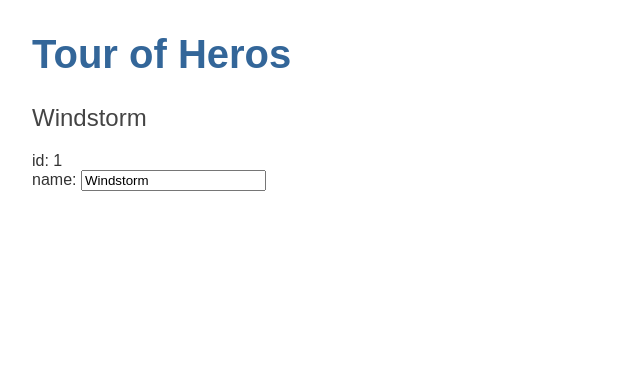
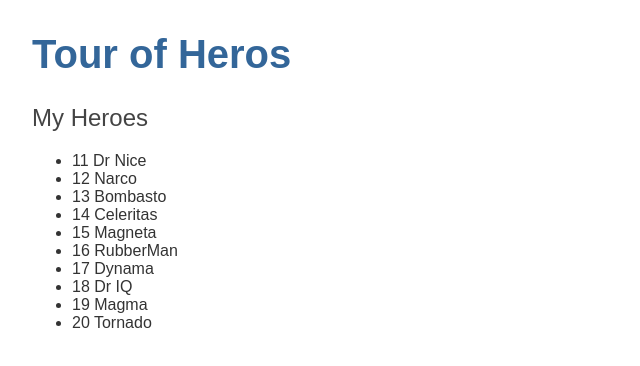
Before and after one commit to GoodGuyGregory/p422-codes, an Angular app in the folder tutorials/angular-tour-of-heros/: page / in a window 1280 px wide. Shown: the top 366 px of the page, without its empty margins (0-640 px from the left). Built offline with nearby package versions, Linux system fonts and the light colour scheme.

Commit message:
adds mock-heroes to heroes component

```diff
--- a/tutorials/angular-tour-of-heros/src/app/heroes/heroes.component.html
+++ b/tutorials/angular-tour-of-heros/src/app/heroes/heroes.component.html
@@ -1,8 +1,7 @@
 <!--  binds hero from the heros ts component -->
-<h2>{{hero.name }}</h2>
-<div><span>id: </span>{{hero.id}}</div>
-<div>
-<label>name:
-    <input [(ngModel)]="hero.name" placeholder="name" />
-</label>
-</div>
+<h2>My Heroes</h2>
+<ul class="heroes">
+    <li *ngFor="let hero of heroes">
+        <span class="badge">{{hero.id}}</span> {{hero.name}}
+    </li>
+</ul>
--- a/tutorials/angular-tour-of-heros/src/app/heroes/heroes.component.ts
+++ b/tutorials/angular-tour-of-heros/src/app/heroes/heroes.component.ts
@@ -1,5 +1,6 @@
 import { Component, OnInit } from '@angular/core';
 import { Hero } from '../hero';
+import { HEROES } from '../mock-heroes';
 
 @Component({
   selector: 'app-heroes',
@@ -8,10 +9,12 @@
 })
 export class HeroesComponent implements OnInit {
 
-  hero: Hero = {
-    id: 1,
-    name: 'Windstorm'
-  };
+  // hero: Hero = {
+  //   id: 1,
+  //   name: 'Windstorm'
+  // };
+
+  heroes = HEROES;
 
   constructor() { }
 
--- /dev/null
+++ b/tutorials/angular-tour-of-heros/src/app/mock-heroes.ts
@@ -0,0 +1,14 @@
+import { Hero } from './hero';
+
+export const HEROES: Hero[] = [
+    { id: 11, name: 'Dr Nice' },
+    { id: 12, name: 'Narco' },
+    { id: 13, name: 'Bombasto' },
+    { id: 14, name: 'Celeritas' },
+    { id: 15, name: 'Magneta' },
+    { id: 16, name: 'RubberMan' },
+    { id: 17, name: 'Dynama' },
+    { id: 18, name: 'Dr IQ' },
+    { id: 19, name: 'Magma' },
+    { id: 20, name: 'Tornado' }
+];
```
